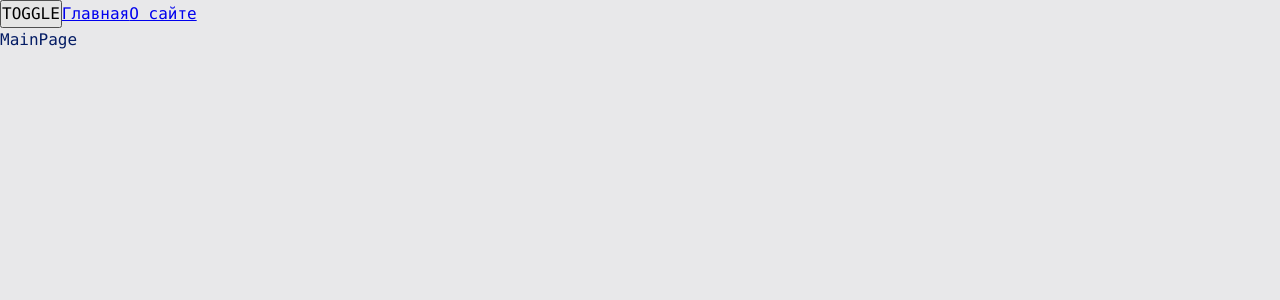
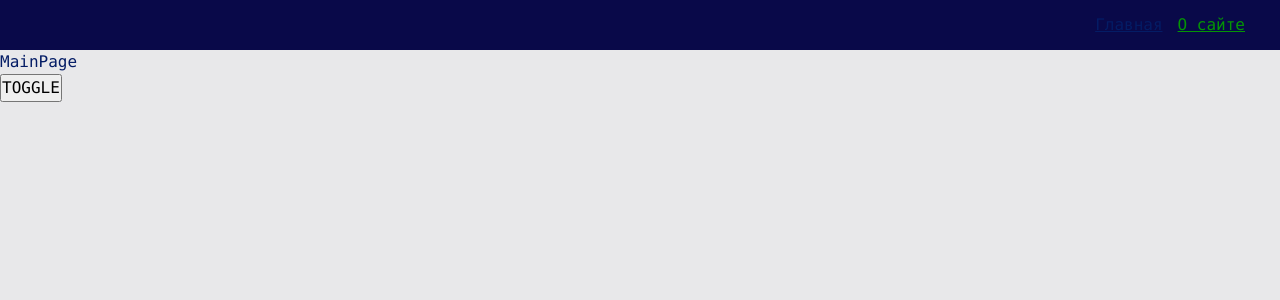
Before and after one commit to AndreyVolkov88/petProgectTS, a React app: page / in a window 1280 px wide. Shown: the top 300 px of the page. Built offline with nearby package versions, Linux system fonts and the light colour scheme.

Commit message:
fix: navbar

```diff
--- a/src/app/App.tsx
+++ b/src/app/App.tsx
@@ -1,10 +1,9 @@
-import {Link} from 'react-router-dom';
-import './styles/index.scss';
-
 import { useTheme } from './providers/ThemeProvider';
 import { AppRouter } from './providers/router';
+import { Navbar } from 'widgets/Navbar';
 
 import { classNames } from 'shared/lib/classNames/classNames';
+import './styles/index.scss';
 
 
 
@@ -14,10 +13,9 @@ const App = () => {
 
   return (
     <div className={classNames( 'app', { hovered: true, selected: false}, [theme, 'cls2'])}>
+      <Navbar />
+      <AppRouter />
       <button onClick={toggleTheme}>TOGGLE</button>
-      <Link to={'/'}>Главная</Link>
-      <Link to={'/about'}>О сайте</Link>
-      <AppRouter />
     </div>
   );
 };
--- a/src/app/styles/themes/dark.scss
+++ b/src/app/styles/themes/dark.scss
@@ -1,6 +1,10 @@
 .app.dark {
     --bg-color: #090949;
+    --inverted-bg-color: #e8e8ea;
 
     --primary-color: #049604;
     --secondary-color: #04ff04;
+
+    --inverted-primary-color: #041c65;
+    --inverted-secondary-color: #0449e0;
 }
--- a/src/app/styles/themes/normal.scss
+++ b/src/app/styles/themes/normal.scss
@@ -1,6 +1,10 @@
 :root {
     --bg-color: #e8e8ea;
+    --inverted-bg-color: #090949;
 
     --primary-color: #041c65;
     --secondary-color: #0449e0;
+
+    --inverted-primary-color: #049604;
+    --inverted-secondary-color: #04ff04;
 }
--- a/src/app/styles/variables/global.scss
+++ b/src/app/styles/variables/global.scss
@@ -8,4 +8,8 @@
     --font-size-l: 24px;
     --font-line-l: 32px;
     --font-l: var(--font-size-l) / var(--font-line-l) var(--font-family-main);
+
+    //Size
+
+    --navbar-height: 50px;
 }
--- a/src/shared/lib/classNames/classNames.ts
+++ b/src/shared/lib/classNames/classNames.ts
@@ -1,9 +1,9 @@
 type Mods = Record<string, boolean | string>
 
-export function classNames(cls: string, mods: Mods, additional: string[]): string {
+export function classNames(cls: string, mods: Mods = {}, additional: string[] = []): string {
   return [
     cls,
-    ...additional,
+    ...additional.filter(Boolean),
     ...Object.entries(mods)
       .filter(([className, value]) => Boolean(value))
       .map(([className]) => className)
--- /dev/null
+++ b/src/shared/ui/AppLink/AppLink.module.scss
@@ -0,0 +1,11 @@
+.appLink {
+  color: var(--primary-color);
+}
+
+.primary {
+  color: var(--primary-color);
+}
+
+.secondary {
+  color: var(--inverted-primary-color);
+}
--- /dev/null
+++ b/src/shared/ui/AppLink/AppLink.tsx
@@ -0,0 +1,36 @@
+import { FC } from 'react';
+import { Link, LinkProps } from 'react-router-dom';
+import { classNames } from 'shared/lib/classNames/classNames'
+import cls from './AppLink.module.scss'
+
+export enum AppLinkTheme {
+  PRIMARY = 'primary',
+  SECONDARY = 'secondary',
+}
+
+interface AppLinkProps extends LinkProps {
+  className?: string;
+  theme?: AppLinkTheme;
+}
+
+export const AppLink: FC<AppLinkProps> = (props) => {
+const {
+  to,
+  className,
+  children,
+  theme = AppLinkTheme.PRIMARY,
+  ...otherProps
+} = props;
+
+  return (
+    <Link
+      to={to}
+      className={classNames(cls.appLink , { }, [className, cls[theme]])}
+      { ...otherProps }
+    >
+      {children}
+    </Link>
+  );
+};
+
+export default AppLink;
--- /dev/null
+++ b/src/widgets/Navbar/index.ts
@@ -0,0 +1 @@
+export { Navbar } from './ui/Navbar'
--- /dev/null
+++ b/src/widgets/Navbar/ui/Navbar.module.scss
@@ -0,0 +1,16 @@
+.navbar {
+  width: 100%;
+  height: var(--navbar-height);
+  background: var(--inverted-bg-color);
+  display: flex;
+  align-items: center;
+  padding: 20px;
+}
+
+.links {
+  margin-left: auto;
+}
+
+.main-link {
+  margin-right: 15px;
+}
--- /dev/null
+++ b/src/widgets/Navbar/ui/Navbar.tsx
@@ -0,0 +1,26 @@
+import { classNames } from 'shared/lib/classNames/classNames';
+import AppLink, { AppLinkTheme } from 'shared/ui/AppLink/AppLink';
+
+import cls from './Navbar.module.scss'
+
+interface NavbarProps {
+  className?: string;
+}
+
+export const Navbar = ({ className }: NavbarProps) => {
+
+  return (
+    <div className={classNames(cls.navbar , {}, [className])}>
+      <div className={cls.links}>
+          <AppLink theme={AppLinkTheme.PRIMARY} to={'/'} className={cls['main-link']} >
+              Главная
+          </AppLink>
+          <AppLink theme={AppLinkTheme.SECONDARY} to={'/about'} className={cls['main-link']} >
+              О сайте
+          </AppLink>
+      </div>
+    </div>
+  );
+};
+
+export default Navbar;
```
